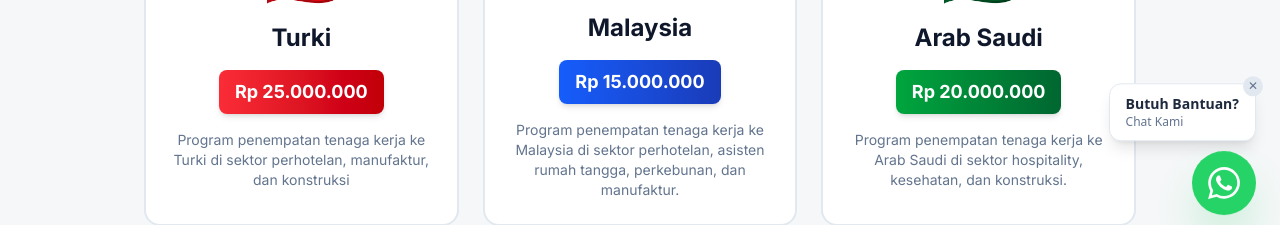
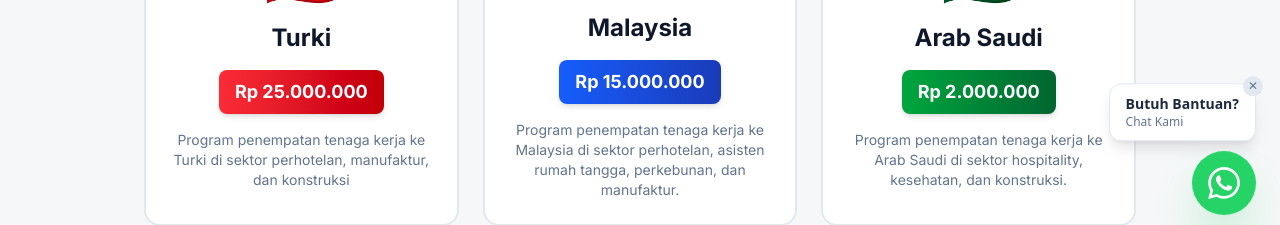
Before and after one commit to GhaniKale/recruitment, a Next.js app in the folder apps/web-next/: page /costs in a window 1280 px wide. Shown: the part 555-780 px from the top of the page. Built offline with nearby package versions, Linux system fonts and the light colour scheme.

Commit message:
Update costs and fix jobs page

```diff
--- a/apps/web-next/src/app/admin/jobs/page.tsx
+++ b/apps/web-next/src/app/admin/jobs/page.tsx
@@ -64,7 +64,7 @@ export default async function AdminJobsPage({ searchParams }: { searchParams: Pr
                         <input
                             type="text"
                             name="q"
-                            defaultValue={searchParams.q}
+                            defaultValue={params.q}
                             className="block w-full pl-10 pr-3 py-2.5 border border-slate-300 dark:border-slate-700 rounded-lg leading-5 bg-white dark:bg-slate-900 dark:text-white placeholder-slate-400 dark:placeholder-slate-500 focus:outline-none focus:ring-1 focus:ring-primary focus:border-primary sm:text-sm transition duration-150 ease-in-out"
                             placeholder="Cari judul pekerjaan..."
                         />
@@ -75,7 +75,7 @@ export default async function AdminJobsPage({ searchParams }: { searchParams: Pr
                             <div className="relative">
                                 <select
                                     name="country"
-                                    defaultValue={searchParams.country}
+                                    defaultValue={params.country}
                                     className="appearance-none block w-full pl-3 pr-10 py-2.5 border border-slate-300 dark:border-slate-700 rounded-lg leading-5 bg-white dark:bg-slate-900 text-slate-900 dark:text-white focus:outline-none focus:ring-1 focus:ring-primary focus:border-primary sm:text-sm cursor-pointer"
                                 >
                                     <option value="all">Semua Negara</option>
@@ -95,7 +95,7 @@ export default async function AdminJobsPage({ searchParams }: { searchParams: Pr
                             <div className="relative">
                                 <select
                                     name="status"
-                                    defaultValue={searchParams.status}
+                                    defaultValue={params.status}
                                     className="appearance-none block w-full pl-3 pr-10 py-2.5 border border-slate-300 dark:border-slate-700 rounded-lg leading-5 bg-white dark:bg-slate-900 text-slate-900 dark:text-white focus:outline-none focus:ring-1 focus:ring-primary focus:border-primary sm:text-sm cursor-pointer"
                                 >
                                     <option value="all">Semua Status</option>
--- a/apps/web-next/src/app/costs/page.tsx
+++ b/apps/web-next/src/app/costs/page.tsx
@@ -58,8 +58,8 @@ const countries = [
         id: 'Arab Saudi',
         name: 'Arab Saudi',
         flag: '🇸🇦',
-        cost: 'Rp 20.000.000',
-        costNum: 20000000,
+        cost: 'Rp 2.000.000',
+        costNum: 2000000,
         color: 'from-green-600 to-green-800',
         borderColor: 'border-green-600',
         bgColor: 'bg-green-50 dark:bg-green-950/20',
@@ -83,7 +83,7 @@ const countries = [
         name: 'Singapore',
         flag: '🇸🇬',
         cost: 'Rp 2.000.000',
-        costNum: 20000000,
+        costNum: 2000000,
         color: 'from-red-600 to-red-800',
         borderColor: 'border-red-600',
         bgColor: 'bg-red-50 dark:bg-red-950/20',
@@ -107,7 +107,7 @@ const countries = [
         name: 'Taiwan',
         flag: 'TW',
         cost: 'Rp 2.000.000',
-        costNum: 20000000,
+        costNum: 2000000,
         color: 'from-blue-600 to-blue-800',
         borderColor: 'border-blue-600',
         bgColor: 'bg-blue-50 dark:bg-blue-950/20',
@@ -131,7 +131,7 @@ const countries = [
         name: 'Hongkong',
         flag: '🇭🇰',
         cost: 'Rp 2.000.000',
-        costNum: 20000000,
+        costNum: 2000000,
         color: 'from-red-600 to-red-800',
         borderColor: 'border-red-600',
         bgColor: 'bg-red-50 dark:bg-red-950/20',
```
Also changed, not shown: 1 other file (tests, documents, lock files or other folders).
